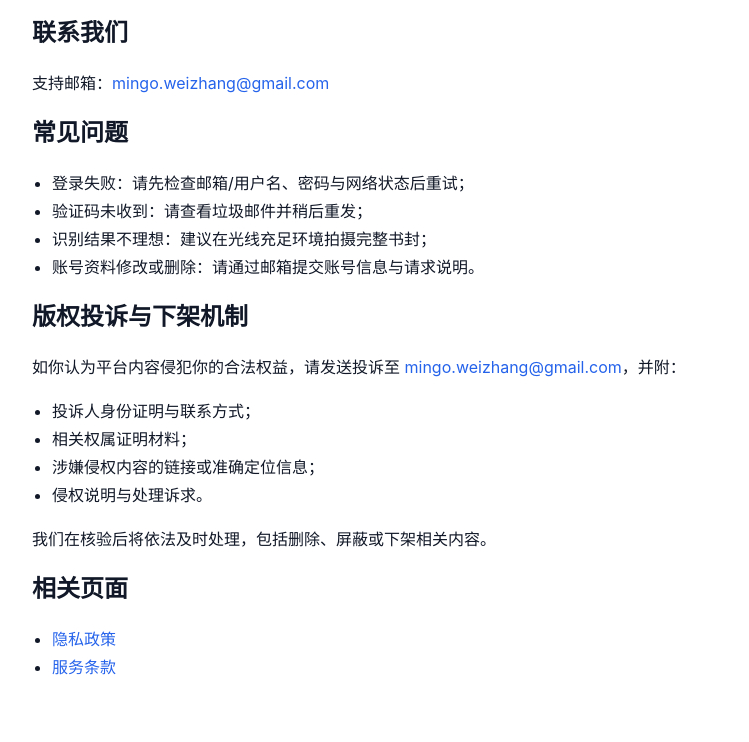
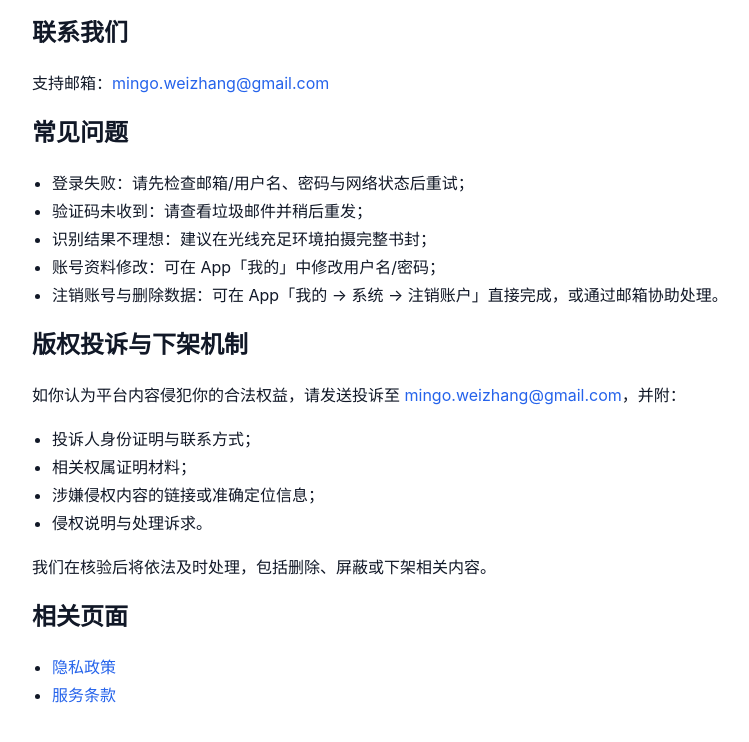
Before and after one commit to mingozw/legaldocs, a plain HTML site: page booktrail/support.html in a window 1280 px wide. Shown: the part 136-878 px from the top of the page, without its empty margins (158-907 px from the left). Before the commit the page ends 857 px from the top, so only its background shows below. Drawn offline with Linux system fonts and the light colour scheme.

Commit message:
法务更新

```diff
--- a/booktrail/support.html
+++ b/booktrail/support.html
@@ -24,7 +24,8 @@
     <li>登录失败：请先检查邮箱/用户名、密码与网络状态后重试；</li>
     <li>验证码未收到：请查看垃圾邮件并稍后重发；</li>
     <li>识别结果不理想：建议在光线充足环境拍摄完整书封；</li>
-    <li>账号资料修改或删除：请通过邮箱提交账号信息与请求说明。</li>
+    <li>账号资料修改：可在 App「我的」中修改用户名/密码；</li>
+    <li>注销账号与删除数据：可在 App「我的 → 系统 → 注销账户」直接完成，或通过邮箱协助处理。</li>
   </ul>
 
   <h2>版权投诉与下架机制</h2>
```
Also changed, not shown: booktrail/privacy.html (+1 -1 lines), booktrail/terms.html (+1 -0 lines).
